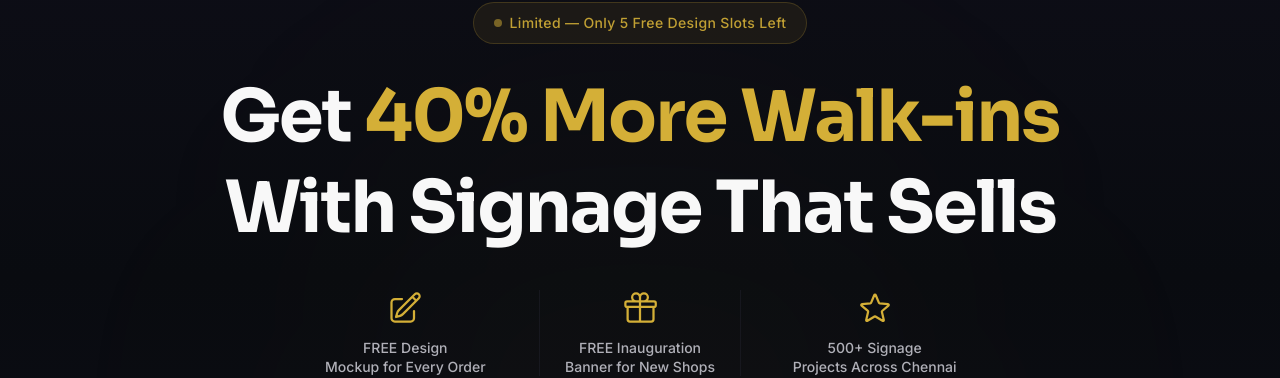
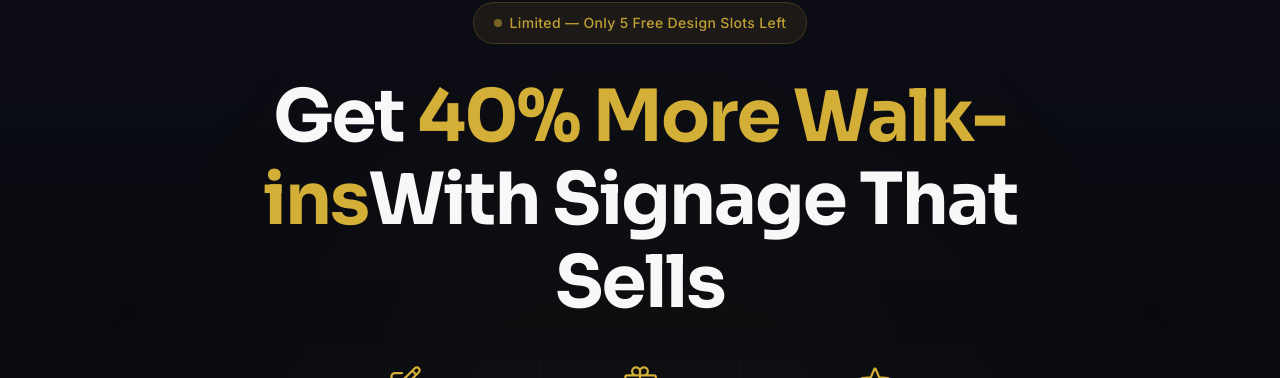
Before and after one commit to kvsignage/KvSignageWebSite, a Next.js app: page / in a window 1280 px wide. Shown: the part 142-520 px from the top of the page. Built offline with nearby package versions, Linux system fonts and the light colour scheme; no server answers.

Commit message:
Iphone layout issue fix

```diff
--- a/src/components/sections/Hero.tsx
+++ b/src/components/sections/Hero.tsx
@@ -28,12 +28,12 @@ export function Hero() {
 
         {/* Headline */}
         <h1
-          className="text-[clamp(1.6rem,6vw,1.875rem)] sm:text-5xl md:text-6xl lg:text-[4.5rem] font-bold font-[family-name:var(--font-heading)] leading-[1.15] tracking-tight text-balance animate-fade-in-up [animation-delay:100ms]"
+          className="text-[clamp(1.6rem,6vw,1.875rem)] sm:text-5xl md:text-6xl lg:text-[4.5rem] font-bold font-[family-name:var(--font-heading)] leading-[1.15] tracking-tight animate-fade-in-up [animation-delay:100ms]"
         >
-          <span className="whitespace-nowrap">Get <span className="text-gold">40% More Walk-ins</span></span>
-          <br className="hidden sm:block" />
-          <span className="whitespace-nowrap sm:mt-2 inline-block"> With Signage That Sells</span>
+          <span className="block sm:inline">Get <span className="text-gold">40% More Walk-ins</span></span>
+          <span className="block sm:inline sm:mt-2">With Signage That Sells</span>
         </h1>
+
 
         {/* Value Props */}
         <div
```
